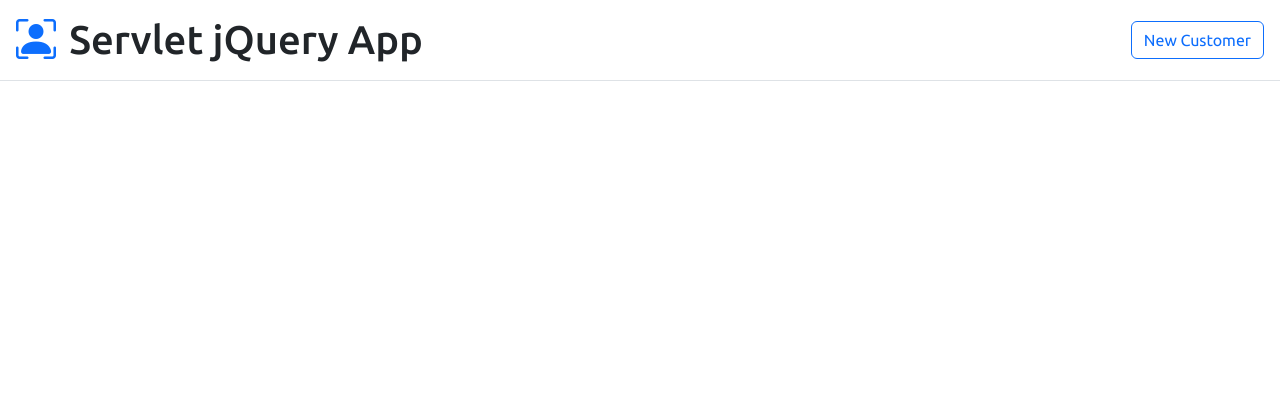
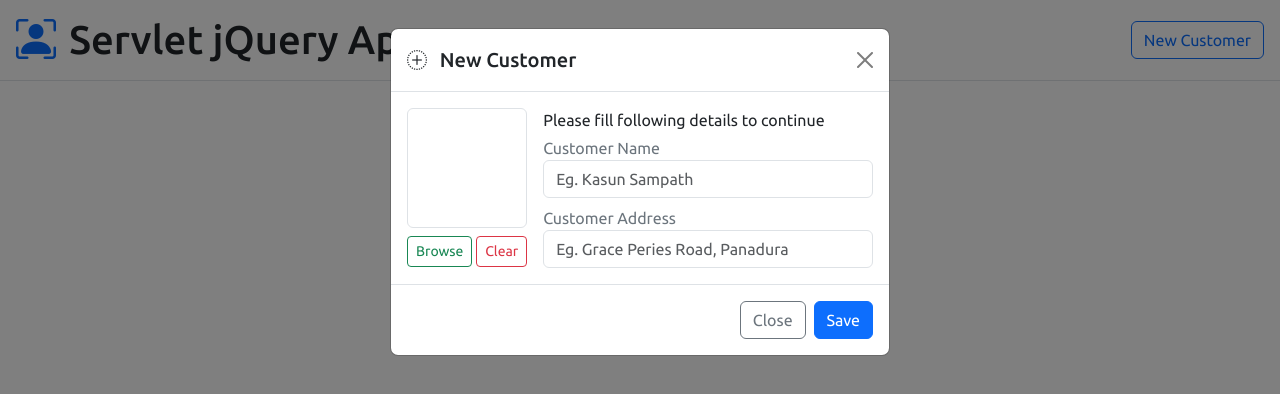
Before and after one commit to IJSE-Direct-Entry-Program-13/servlet-jquery-app, a website built with Vite: page front-end/index.html in a window 1280 px wide. Built offline with nearby package versions, Linux system fonts and the light colour scheme; files whose address does not match are found by name.

Commit message:
Finish UI Modal Design

```diff
--- a/front-end/index.html
+++ b/front-end/index.html
@@ -64,15 +64,36 @@
     <div class="modal-dialog">
         <div class="modal-content">
             <div class="modal-header">
-                <h1 class="modal-title fs-5" id="staticBackdropLabel">Modal title</h1>
+                <h1 class="modal-title fs-5" id="staticBackdropLabel">
+                    <i class="bi bi-plus-circle-dotted me-2"></i>
+                    New Customer
+                </h1>
                 <button type="button" class="btn-close" data-bs-dismiss="modal" aria-label="Close"></button>
             </div>
-            <div class="modal-body">
-                ...
+            <div class="modal-body d-flex gap-3">
+                <div class="text-center">
+                    <div id="profile-picture" class="border mb-2 rounded"></div>
+                    <button class="btn btn-sm btn-outline-success">Browse</button>
+                    <button class="btn btn-sm btn-outline-danger">Clear</button>
+                </div>
+                <div class="flex-grow-1">
+                    <div>
+                        <div class="mb-1">Please fill following details to continue</div>
+                        <label for="txt-name" class="text-secondary">Customer Name</label>
+                        <input class="form-control" id="txt-name"
+                               type="text" placeholder="Eg. Kasun Sampath">
+                    </div>
+
+                    <div class="mt-2">
+                        <label for="txt-address" class="text-secondary">Customer Address</label>
+                        <input class="form-control" id="txt-address"
+                               type="text" placeholder="Eg. Grace Peries Road, Panadura">
+                    </div>
+                </div>
             </div>
             <div class="modal-footer">
-                <button type="button" class="btn btn-secondary" data-bs-dismiss="modal">Close</button>
-                <button type="button" class="btn btn-primary">Understood</button>
+                <button type="button" class="btn btn-outline-secondary" data-bs-dismiss="modal">Close</button>
+                <button type="button" class="btn btn-primary">Save</button>
             </div>
         </div>
     </div>
--- a/front-end/src/js/main.js
+++ b/front-end/src/js/main.js
@@ -93,3 +93,5 @@
 
     xhr.send();
 });
+
+$("header button").trigger('click');
--- a/front-end/src/scss/style.scss
+++ b/front-end/src/scss/style.scss
@@ -93,3 +93,8 @@ header {
   transition: width 400ms;
   height: 2px;
 }
+
+#profile-picture {
+  width: 120px;
+  height: 120px;
+}
```
